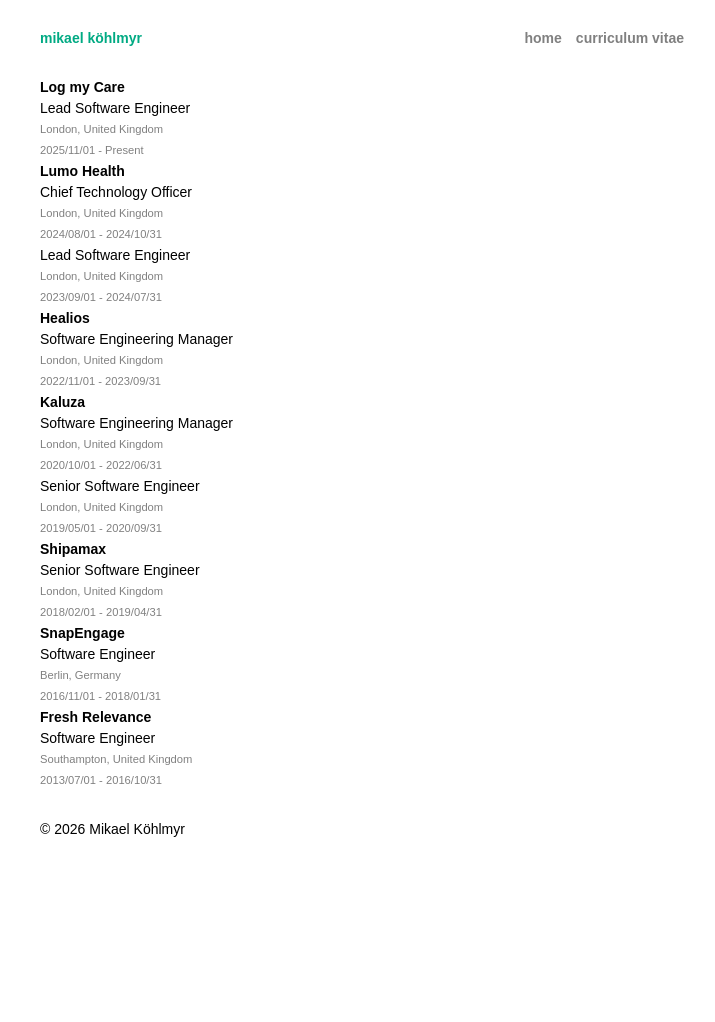
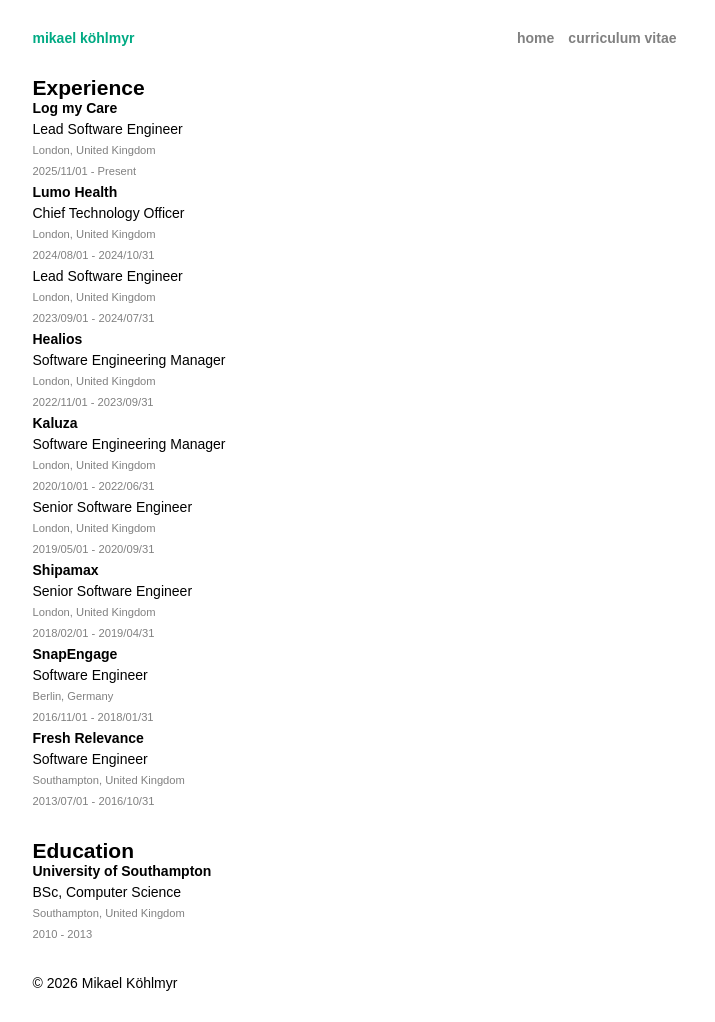
Before and after one commit to mkohlmyr/mkohlmyr.github.io, an Eleventy site: page src/curriculum-vitae.njk in a window 1280 px wide. Shown: the whole page, without its empty margins (278-993 px from the left). Before the commit the page ends 868 px from the top, so only its background shows below. Built offline with nearby package versions, Linux system fonts and the light colour scheme; Eleventy itself is replaced by a stand-in of ours; files that its build step writes are made by us from their sources; a small style sheet from the web is missing.

Commit message:
chore: add education, improve stylesheet

```diff
--- a/src/_includes/experience.njk
+++ b/src/_includes/experience.njk
@@ -1,4 +1,4 @@
-<article class="experience">
+<article class="experience-container">
   <h2 class="experience-company-name">{{ company }}</h2>
   {% for position in positions %}
     <h3 class="experience-company-title">{{ position.data.title }}</h3>
--- a/src/assets/css/main.css
+++ b/src/assets/css/main.css
@@ -11,6 +11,7 @@
 html {
   font-size: 14px;
   min-height: 100vh;
+  scrollbar-gutter: stable;
 }
 
 body {
@@ -116,8 +117,18 @@
 
 }
 
-#curriculum-vitae .experience {
+#curriculum-vitae section:not(:last-child) {
+  margin-bottom: 2rem;
 }
+
+#curriculum-vitae section > h1 {
+  font-size: 1.5rem;
+  font-weight: 600;
+}
+
+#curriculum-vitae section.experience {
+}
+
 
 #curriculum-vitae .experience h2.experience-company-name {
   font-size: 1rem;
@@ -137,3 +148,26 @@
   font-size: 0.8rem;
   color: gray;
 }
+
+#curriculum-vitae section.education {
+}
+
+#curriculum-vitae section.education h2.education-institution-name {
+  font-size: 1rem;
+  font-weight: 600;
+}
+
+#curriculum-vitae section.education h3.education-institution-award {
+  font-size: 1rem;
+  font-weight: 300;
+}
+
+#curriculum-vitae section.education p.education-institution-location {
+  font-size: 0.8rem;
+  color: gray;
+}
+
+#curriculum-vitae section.education p.education-institution-date {
+  font-size: 0.8rem;
+  color: gray;
+}
--- a/src/curriculum-vitae.njk
+++ b/src/curriculum-vitae.njk
@@ -3,8 +3,20 @@
 ---
 
 <div id="curriculum-vitae">
-  {% set groupedExperience = collections.experience | groupby("data.name") %}
-  {% for company, positions in groupedExperience %}
-    {% include "experience.njk" %}
-  {% endfor %}
-</div>
+  <section class="experience">
+    <h1>Experience</h1>
+    {% set groupedExperience = collections.experience | groupby("data.name") %}
+    {% for company, positions in groupedExperience %}
+      {% include "experience.njk" %}
+    {% endfor %}
+  </section>
+  <section class="education">
+    <h1>Education</h1>
+    <div class="education-container">
+      <h2 class="education-institution-name">University of Southampton</h2>
+      <h3 class="education-institution-award">BSc, Computer Science</h3>
+      <p class="education-institution-location">Southampton, United Kingdom</p>
+      <p class="education-institution-date">2010 - 2013</p>
+    </div>
+  </ul>
+</section></div>
```
